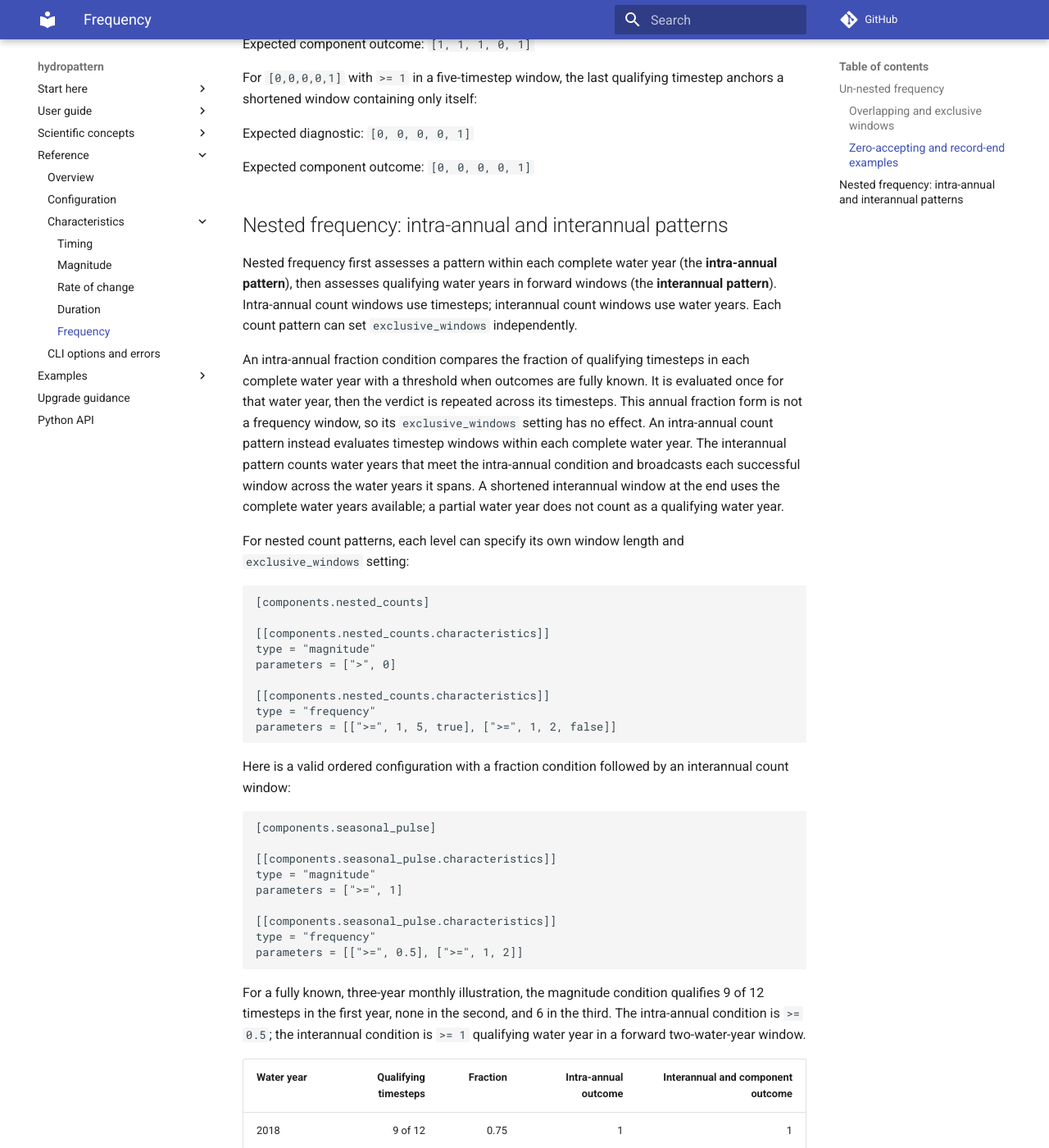
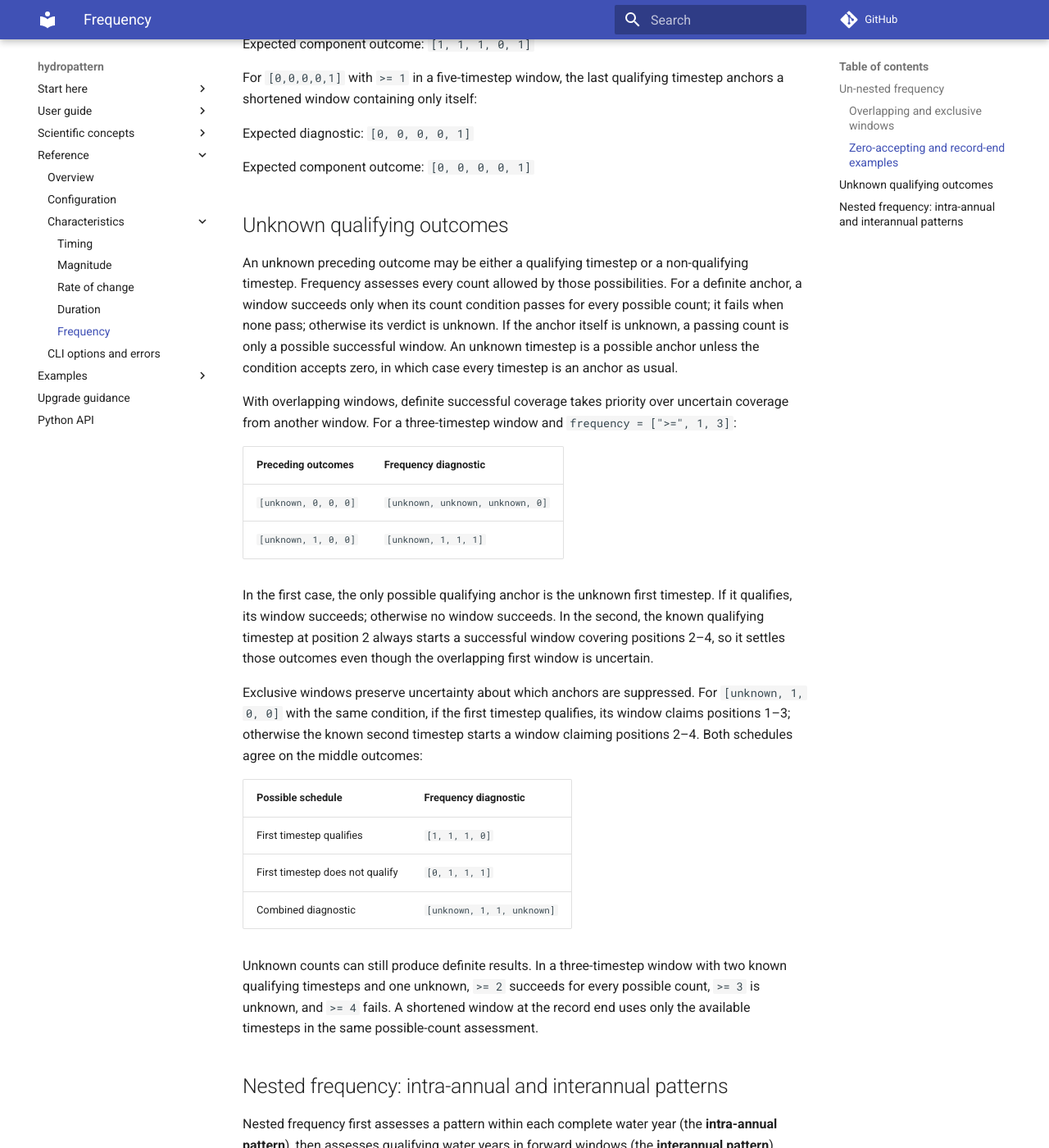
Before and after one commit to JohnRushKucharski/hydropattern, an MkDocs documentation site: the page built from docs/user/reference/characteristics/frequency.md, in a window 1280 px wide and 1400 px high, scrolled down 2239 px. Shown: the whole window at 82% size. Built offline with MkDocs 1.6.1 and Material for MkDocs 9.7.7, drawn with Linux system fonts in a browser that asks for light colours; comment, search, counter and statistics services are not loaded.

Commit message:
feat: preserve forward frequency uncertainty
Co-authored-by: Copilot <223556219+Copilot@users.noreply.github.com>

```diff
--- a/docs/user/reference/characteristics/frequency.md
+++ b/docs/user/reference/characteristics/frequency.md
@@ -88,6 +88,50 @@ Expected diagnostic: `[0, 0, 0, 0, 1]`
 
 Expected component outcome: `[0, 0, 0, 0, 1]`
 
+## Unknown qualifying outcomes
+
+An unknown preceding outcome may be either a qualifying timestep or a
+non-qualifying timestep. Frequency assesses every count allowed by those
+possibilities. For a definite anchor, a window succeeds only when its count
+condition passes for every possible count; it fails when none pass; otherwise
+its verdict is unknown. If the anchor itself is unknown, a passing count is
+only a possible successful window. An unknown timestep is a possible anchor
+unless the condition accepts zero, in which case every timestep is an anchor
+as usual.
+
+With overlapping windows, definite successful coverage takes priority over
+uncertain coverage from another window. For a three-timestep window and
+`frequency = [">=", 1, 3]`:
+
+| Preceding outcomes | Frequency diagnostic |
+|---|---|
+| `[unknown, 0, 0, 0]` | `[unknown, unknown, unknown, 0]` |
+| `[unknown, 1, 0, 0]` | `[unknown, 1, 1, 1]` |
+
+In the first case, the only possible qualifying anchor is the unknown first
+timestep. If it qualifies, its window succeeds; otherwise no window succeeds.
+In the second, the known qualifying timestep at position 2 always starts a
+successful window covering positions 2–4, so it settles those outcomes even
+though the overlapping first window is uncertain.
+
+Exclusive windows preserve uncertainty about which anchors are suppressed.
+For `[unknown, 1, 0, 0]` with the same condition, if the first timestep
+qualifies, its window claims positions 1–3; otherwise the known second
+timestep starts a window claiming positions 2–4. Both schedules agree on the
+middle outcomes:
+
+| Possible schedule | Frequency diagnostic |
+|---|---|
+| First timestep qualifies | `[1, 1, 1, 0]` |
+| First timestep does not qualify | `[0, 1, 1, 1]` |
+| Combined diagnostic | `[unknown, 1, 1, unknown]` |
+
+Unknown counts can still produce definite results. In a three-timestep
+window with two known qualifying timesteps and one unknown, `>= 2` succeeds
+for every possible count, `>= 3` is unknown, and `>= 4` fails. A shortened
+window at the record end uses only the available timesteps in the same
+possible-count assessment.
+
 ## Nested frequency: intra-annual and interannual patterns
 
 Nested frequency first assesses a pattern within each complete water year
```
Also changed, not shown: docs/developer/agents/next-session-prompt.md (+12 -13 lines), docs/developer/plans/2026-10-06-reporting-metrics-tdd.md (+21 -10 lines), docs/developer/plans/2026-10-07-documentation-and-reporting-sequence.md (+4 -4 lines), docs/user/concepts/glossary.md (+3 -2 lines), docs/user/index.md (+2 -2 lines), 2 other files.
